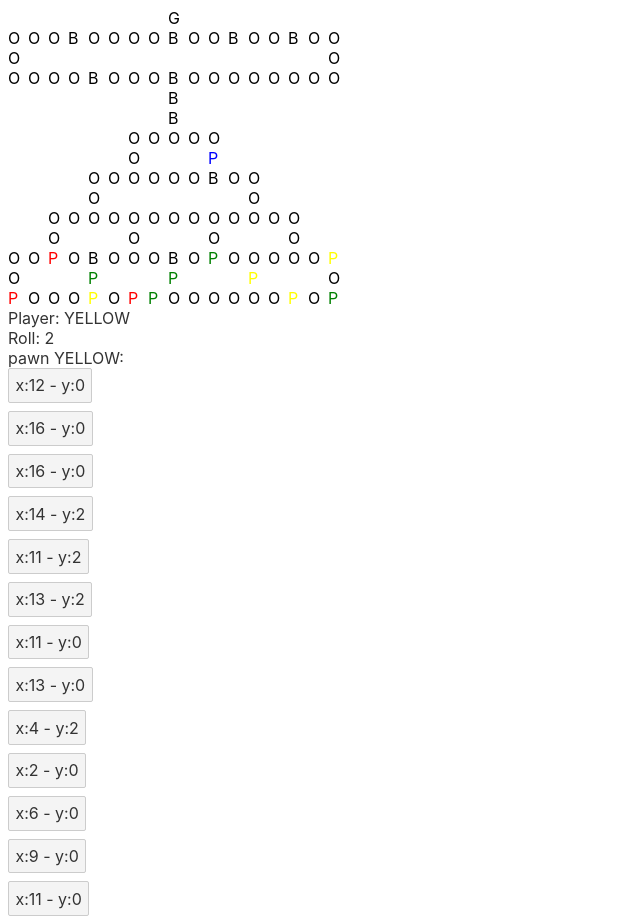
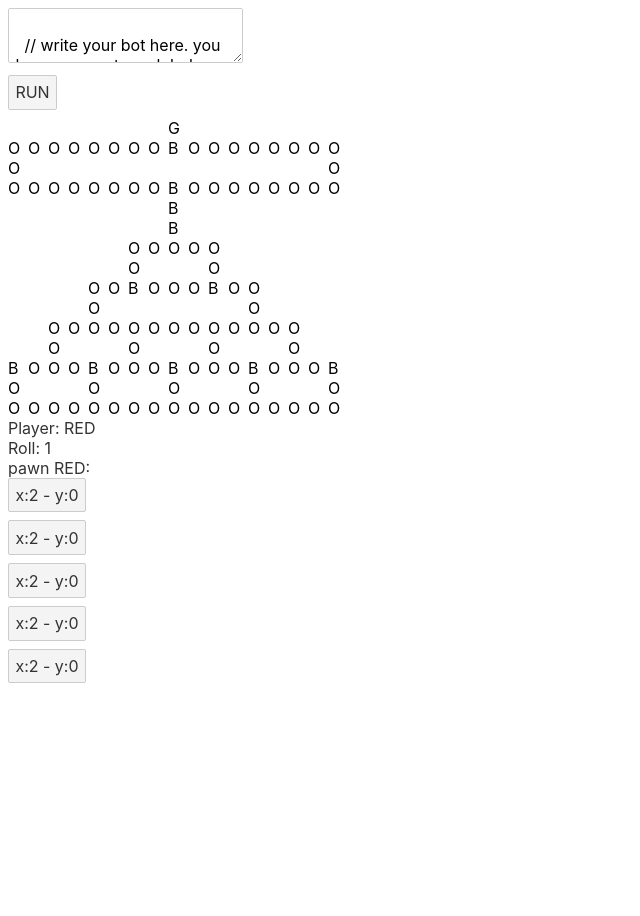
Before and after one commit to OskarDamkjaer/malefizent, a Svelte app: page / in a window 1280 px wide. Shown: the whole page, without its empty margins (0-640 px from the left). After the commit the page ends 800 px from the top, so only its background shows below. Built offline with nearby package versions, Linux system fonts and the light colour scheme.

Commit message:
start of bot

```diff
--- a/src/App.svelte
+++ b/src/App.svelte
@@ -5,6 +5,7 @@
     posContainsPawn,
     getNextTurnOptions,
   } from "./game";
+
   import Spot from "./Spot.svelte";
   let state = createGameState();
   $: possibleTurns = getNextTurnOptions(state);
@@ -28,10 +29,30 @@
       clearInterval(interval);
     }
   }, 100);
-  // TODO byt namn på spelet och designa så den ser fin ut. kanske att pjäserna rör sig?
+  clearInterval(interval);
+  let code = `
+  // write your bot here. you have access to a global variable called moveOptions
+  // it contains possible turns you could do
+  // and access to a
+  console.log(moveOptions[0])
+  console.log(moveOptions[0])
+  console.log(12)
+  console.log(2)
+  return moveOptions[0]
+  `;
+
+  $: runnable = eval(`() => {
+    document.getElementById("console").innerHTML = "";
+    console.log = (m) => document.getElementById("console").innerHTML += JSON.stringify(m)+ "<br>";
+    const moveOptions = ${JSON.stringify(possibleTurns.options)};
+  ${code}
+}`);
 </script>
 
 <main>
+  <textarea bind:value={code} />
+  <div id="console" />
+  <button on:click={runnable}> RUN </button>
   {#each state.field.slice().reverse() as row}
     <div class="row">
       {#each row as spot}
--- a/src/game.ts
+++ b/src/game.ts
@@ -252,7 +252,7 @@ type GameState = {
   winner?: Color;
 };
 type MoveOptions = { player: Color; moves: Record<number, Position[]> };
-type TurnOptions = {
+export type TurnOptions = {
   player: Color;
   options: Turn[];
 };
@@ -302,6 +302,9 @@ export function posContainsPawn(state: GameState, pos: Position): Pawn | null {
   return allPawns.find((pawn) => isSamePosition(pawn.position, pos)) || null;
 }
 
+interface Bot {
+  doMove(options: Turn[]): Turn;
+}
 type Turn = {
   pawnNumber: number;
   spot: Spot;
```
Also changed, not shown: 1 other file (tests, documents, lock files or other folders).
